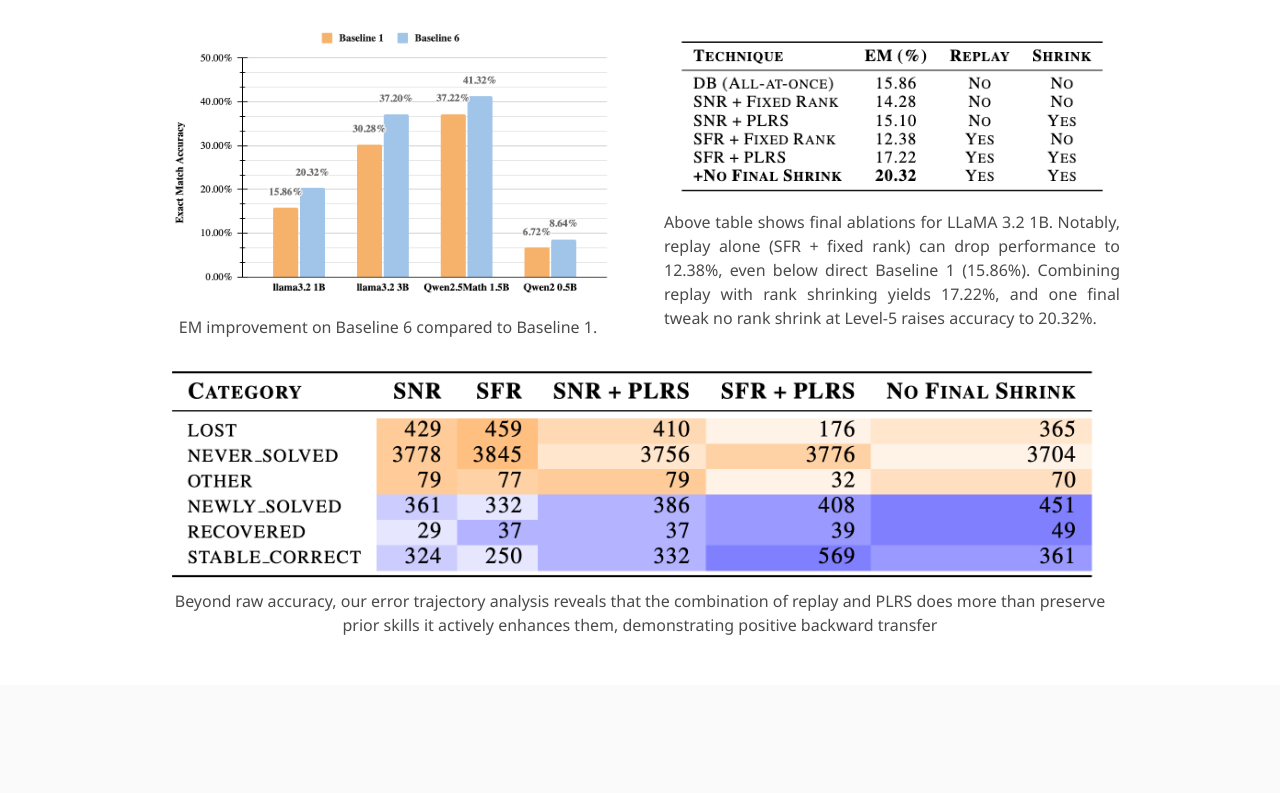
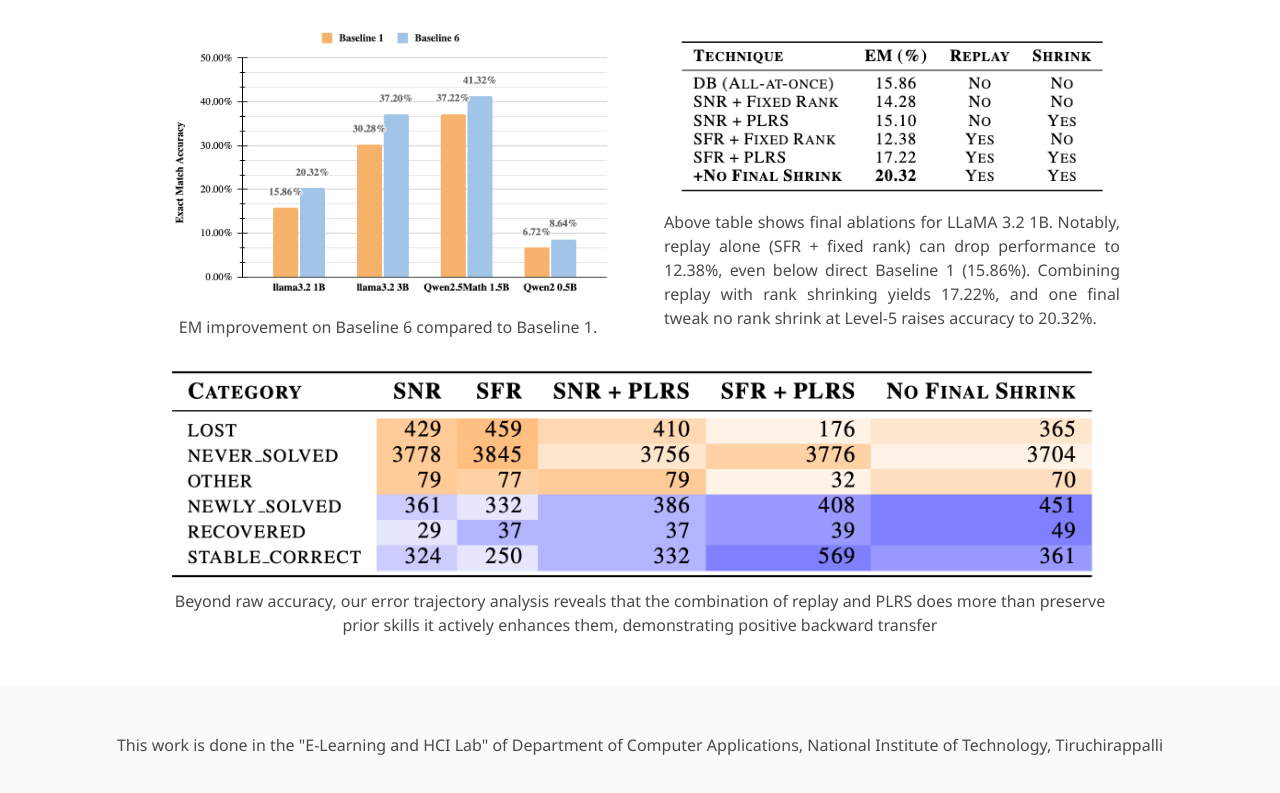
Before and after one commit to gadmin7/forget_less_solve_more, a plain HTML site: page index.html in a window 1280 px wide. Shown: the part 1336-2129 px from the top of the page. Drawn offline with Linux system fonts and the light colour scheme; a web font is replaced by a local one.

Commit message:
Update index.html

```diff
--- a/index.html
+++ b/index.html
@@ -157,7 +157,7 @@ preserve prior skills it actively enhances them, demonstrating positive backward
 
 <footer class="footer">
   <div class="content has-text-centered">
-    <p></p>
+    <p>This work is done in the "E-Learning and HCI Lab" of Department of Computer Applications, National Institute of Technology, Tiruchirappalli</p>
   </div>
 </footer>
 
```
